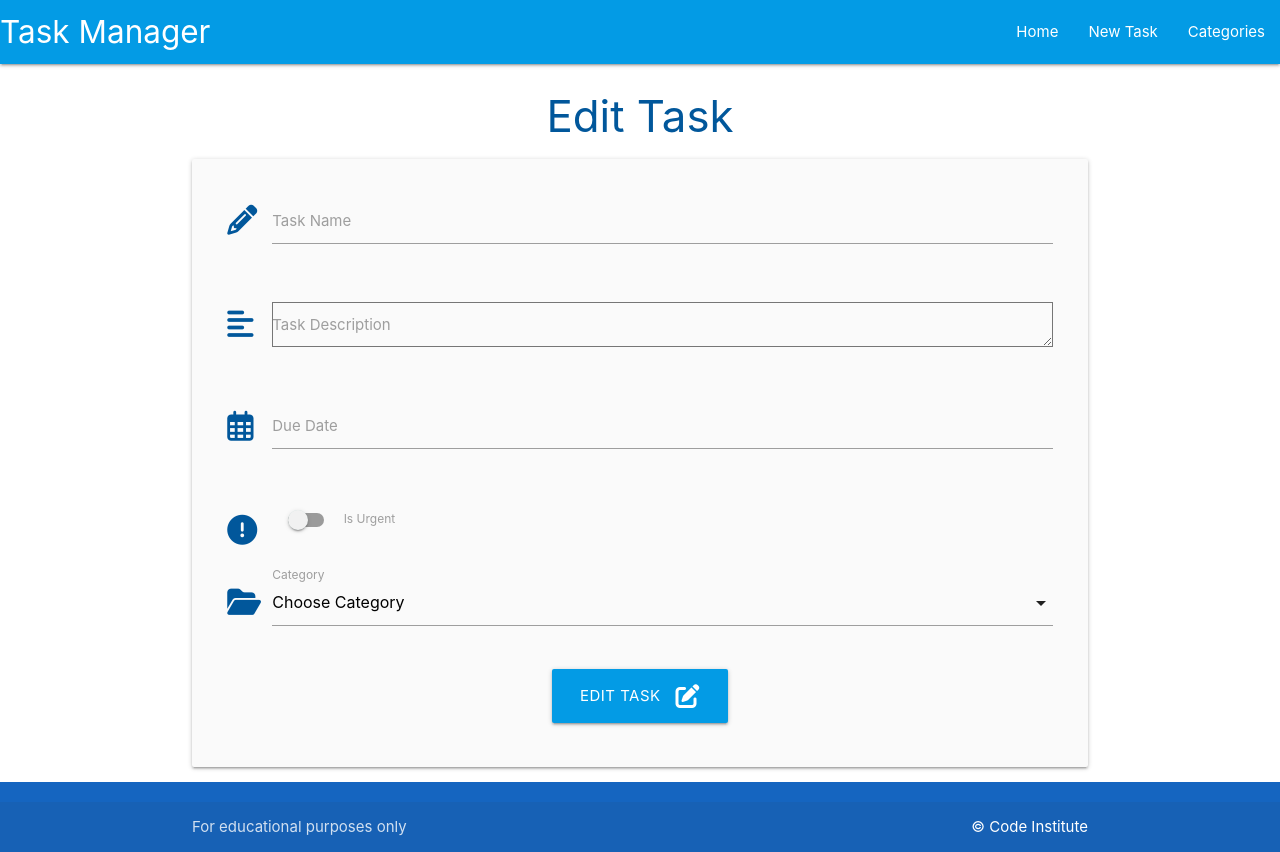
After one commit to Grawnya/flask-sql-task-manager, a Flask app: template taskmanager/templates/edit_task.html in a window 1280 px wide. The commit adds this page. Run offline with Flask 2, Linux system fonts and the light colour scheme; the template is opened without the code that fills it, so the values that code supplies are empty; some libraries are stand-ins or nearby versions.

Commit message:
provide functionality to update and delete tasks

```diff
--- /dev/null
+++ b/taskmanager/templates/edit_task.html
@@ -0,0 +1,81 @@
+{% extends "base.html" %}
+
+{% block content %}
+
+<h3 class="light-blue-text text-darken-4 center-align">Edit Task</h3>
+
+<div class="row card-panel grey lighten-5">
+    <form class="col s12" method="POST" action="{{ url_for('edit_task', task_id=task.id) }}">
+        <!-- task name -->
+        <div class="row">
+            <div class="input-field col s12">
+                <i class="fa-solid fa-pencil prefix light-blue-text text-darken-4"></i>
+                <input id="task_name" name="task_name" value="{{ task.task_name }}" minlength="5" maxlength="50" type="text" class="validate"
+                    required>
+                <label for="task_name">Task Name</label>
+            </div>
+        </div>
+        <!-- task description -->
+        <div class="row">
+            <div class="input-field col s12">
+                <i class="fas fa-align-left prefix light-blue-text text-darken-4"></i>
+                <textarea id="task_description" name="task_description" minlength="5" maxlength="200" class="materialise-textarea validate" required>
+                    {{- task.task_description -}}
+                </textarea>
+                <label for="task_description">Task Description</label>
+            </div>
+        </div>
+        <!-- due_date -->
+        <div class="row">
+            <div class="input-field col s12">
+                <i class="fa-regular fa-calendar-days prefix light-blue-text text-darken-4"></i>
+                <input id="due_date" name="due_date" value="{{ task.due_date.strftime('%d %B, %Y') }}" type="text" class="validate datepicker" required>
+                <label for="due_date">Due Date</label>
+            </div>
+        </div>
+        <!-- is urgent -->
+        <div class="row">
+            <div class="input-field col s12">
+                <div class="switch">
+                    <i class="fa-solid fa-circle-exclamation prefix light-blue-text text-darken-4"></i>
+                    <label for="is_urgent">
+                        {% if task.is_urgent == True %}
+                            <input id="is_urgent" name="is_urgent" type="checkbox" checked>
+                        {% else %}
+                            <input id="is_urgent" name="is_urgent" type="checkbox">
+                        {% endif %}
+                        <span class="lever"></span>
+                        Is Urgent
+                    </label>
+                </div>
+            </div>
+        </div>
+        <!-- category id -->
+        <div class="row">
+            <div class="input-field col s12">
+                <i class="fas fa-folder-open prefix light-blue-text text-darken-4"></i>
+                <select id="category_id" name="category_id" class="validate" required>
+                    <option value="{{ task.category_id }} " disabled selected>Choose Category</option>
+                    {% for category in categories %}
+                        {% if category == task.category %}
+                            <option value="{{ category.id }}" selected>{{ category.category_name }}</option>
+                        {% else %}
+                            <option value="{{ category.id }}">{{ category.category_name }}</option>
+                        {% endif %}
+                    {% endfor %}
+                </select>
+                <label for="category_id">Category</label>
+            </div>
+        </div>
+        <!-- submit button -->
+        <div class="row">
+            <div class="col s12 center-align">
+                <button type="submit" class="btn-large light-blue darken-1">
+                    Edit Task <i class="fa-solid fa-pen-to-square right"></i>
+                </button>
+            </div>
+        </div>
+    </form>
+  </div>
+
+{% endblock %}
--- a/taskmanager/templates/tasks.html
+++ b/taskmanager/templates/tasks.html
@@ -24,6 +24,12 @@
         <div class="collapsible-body">
             <strong>{{ task.category }}</strong>
             <p>{{ task.task_description }}</p>
+            <p>
+                <div class="card-action">
+                    <a href="{{ url_for('edit_task', task_id=task.id) }}" class="btn green accent-4">Edit</a>
+                    <a href="{{ url_for('delete_task', task_id=task.id) }}" class="btn red">Delete</a>
+                </div>
+            </p>
         </div>
     </li>
     {% endfor %}
```
Also changed, not shown: taskmanager/routes.py (+23 -0 lines).
